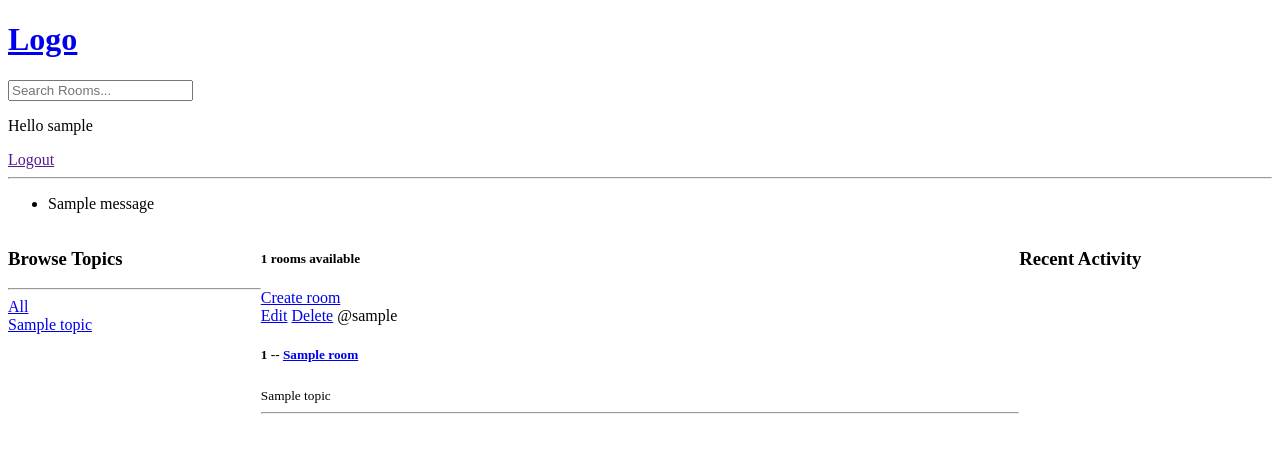
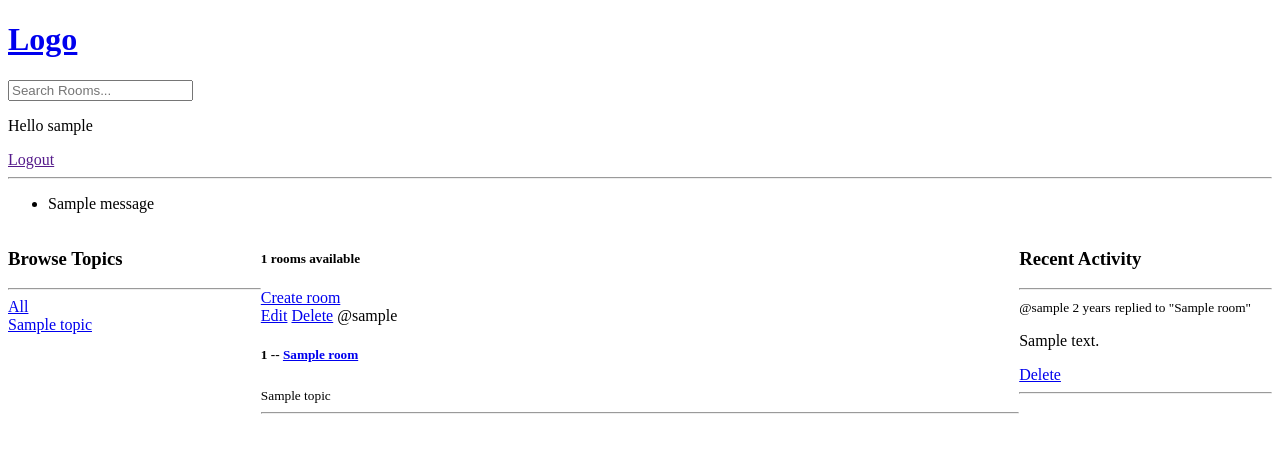
Before and after one commit to kmadjei/django_studybuddy, a Django app: page / in a window 1280 px wide. Shown: the top 453 px of the page. Run offline with Django 4.2, Linux system fonts and the light colour scheme; a user stored in the database is signed in; tables that the repository leaves empty hold one stand-in row (values such as "Sample post"); one stand-in notice (Sample message) is shown.

Commit message:
completing the activity feed tutorial. updated readme features and test

```diff
--- a/base/models.py
+++ b/base/models.py
@@ -40,6 +40,10 @@ class Message(models.Model):
     updated = models.DateTimeField(auto_now=True)
     created = models.DateTimeField(auto_now_add=True)
 
+    class Meta:
+        # makes the blog message display latest one at the top
+        ordering = ['-updated', '-created']
+
     def __str__(self):
         # return first 50 characters of body string
         return self.body[0:50]
--- /dev/null
+++ b/base/templates/base/activity_component.html
@@ -0,0 +1,14 @@
+<h3>Recent Activity</h3>
+<hr>
+{% for message in room_messages %}
+    <div>
+        <small>@{{ message.user }} {{ message.created|timesince }}</small>
+        <small>replied to "{{ message.room }}"</small>
+
+        <p>{{ message }}</p>
+        {% if request.user == message.user %}
+        <a href="{% url 'delete-message' message.id %}">Delete</a>
+        {% endif %}
+        <hr>
+    </div>
+{% endfor %}
--- a/base/templates/base/home.html
+++ b/base/templates/base/home.html
@@ -12,24 +12,7 @@
     <div class="home-container">
 
         <div>
-            <h3>Browse Topics</h3>
-            <hr>
-
-            <div>
-                <!-- ?? -->
-
-                <a href="{% url 'home' %}">All</a>
-            </div>
-
-
-            {% for topic in topics %}
-
-                <div>
-                    <!-- ?? -->
-                    <a href="{% url 'home' %}?q={{topic.name}}">{{topic.name}}</a>
-                </div>
-
-            {% endfor %}
+           {% include 'base/topics_component.html' %}
         </div>
 
         <div>
@@ -57,7 +40,7 @@
         </div>
 
         <div>
-            <h3>Recent Activity</h3>
+            {% include 'base/activity_component.html' %}
         </div>
 
     </div>
--- /dev/null
+++ b/base/templates/base/topics_component.html
@@ -0,0 +1,18 @@
+<h3>Browse Topics</h3>
+<hr>
+
+<div>
+    <!-- ?? -->
+
+    <a href="{% url 'home' %}">All</a>
+</div>
+
+
+{% for topic in topics %}
+
+    <div>
+        <!-- ?? -->
+        <a href="{% url 'home' %}?q={{topic.name}}">{{topic.name}}</a>
+    </div>
+
+{% endfor %}
--- a/base/views.py
+++ b/base/views.py
@@ -77,15 +77,17 @@ def home(request):
 
     topics = Topic.objects.all()
     room_count = rooms.count()
+    room_messages = Message.objects.filter(Q(room__topic__name__icontains=q))
 
-    context = {'rooms': rooms, 'topics': topics, 'room_count': room_count}
+    context = {'rooms': rooms, 'topics': topics,
+        'room_count': room_count, 'room_messages': room_messages}
     return render(request, 'base/home.html', context)
 
 
 def room(request, pk):
 
     room =  Room.objects.get(id=pk)
-    room_messages = room.message_set.all().order_by('-created')
+    room_messages = room.message_set.all()
     participants = room.participants.all()
 
     if request.method == 'POST':
```
Also changed, not shown: README.md.
